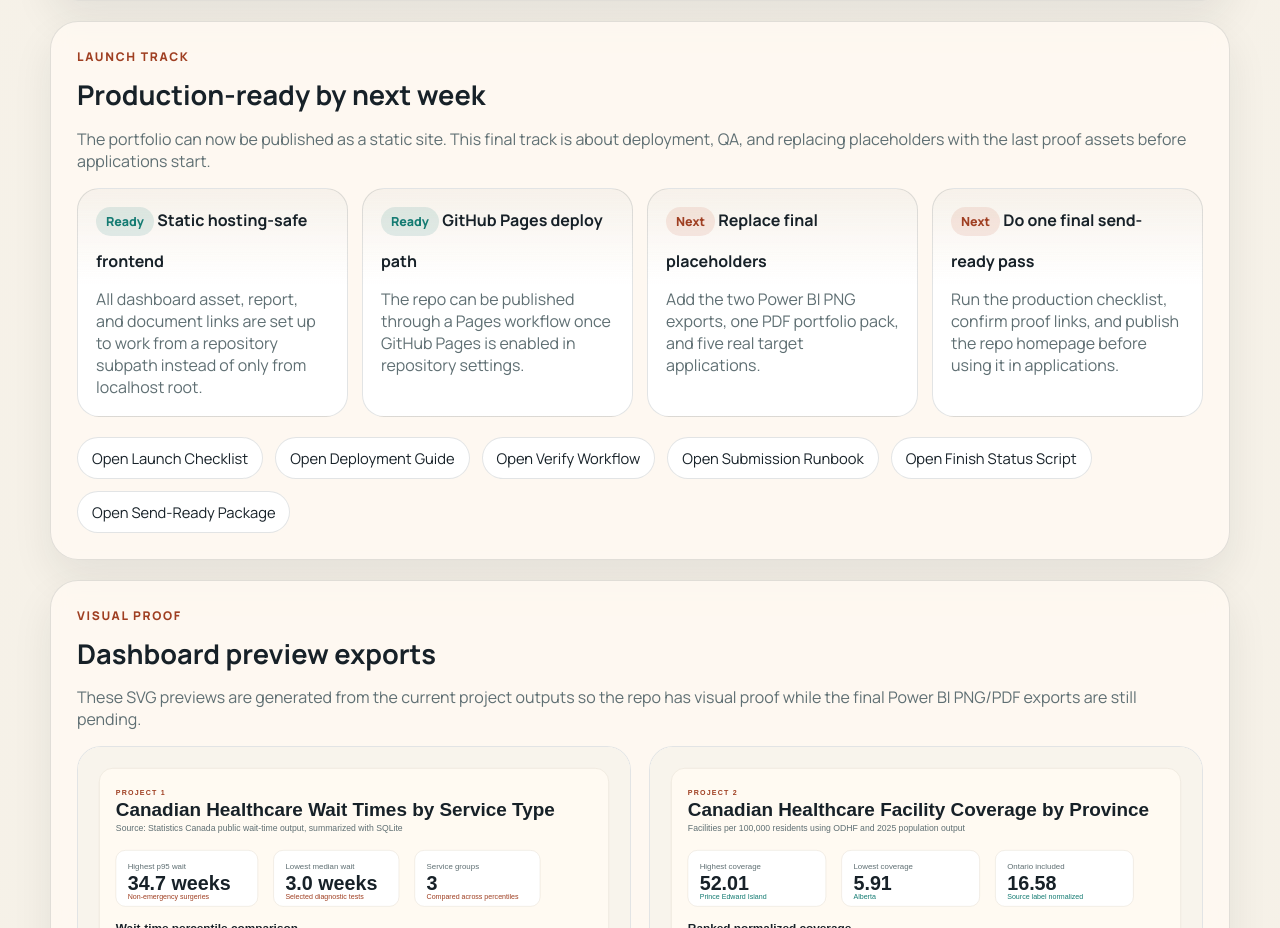
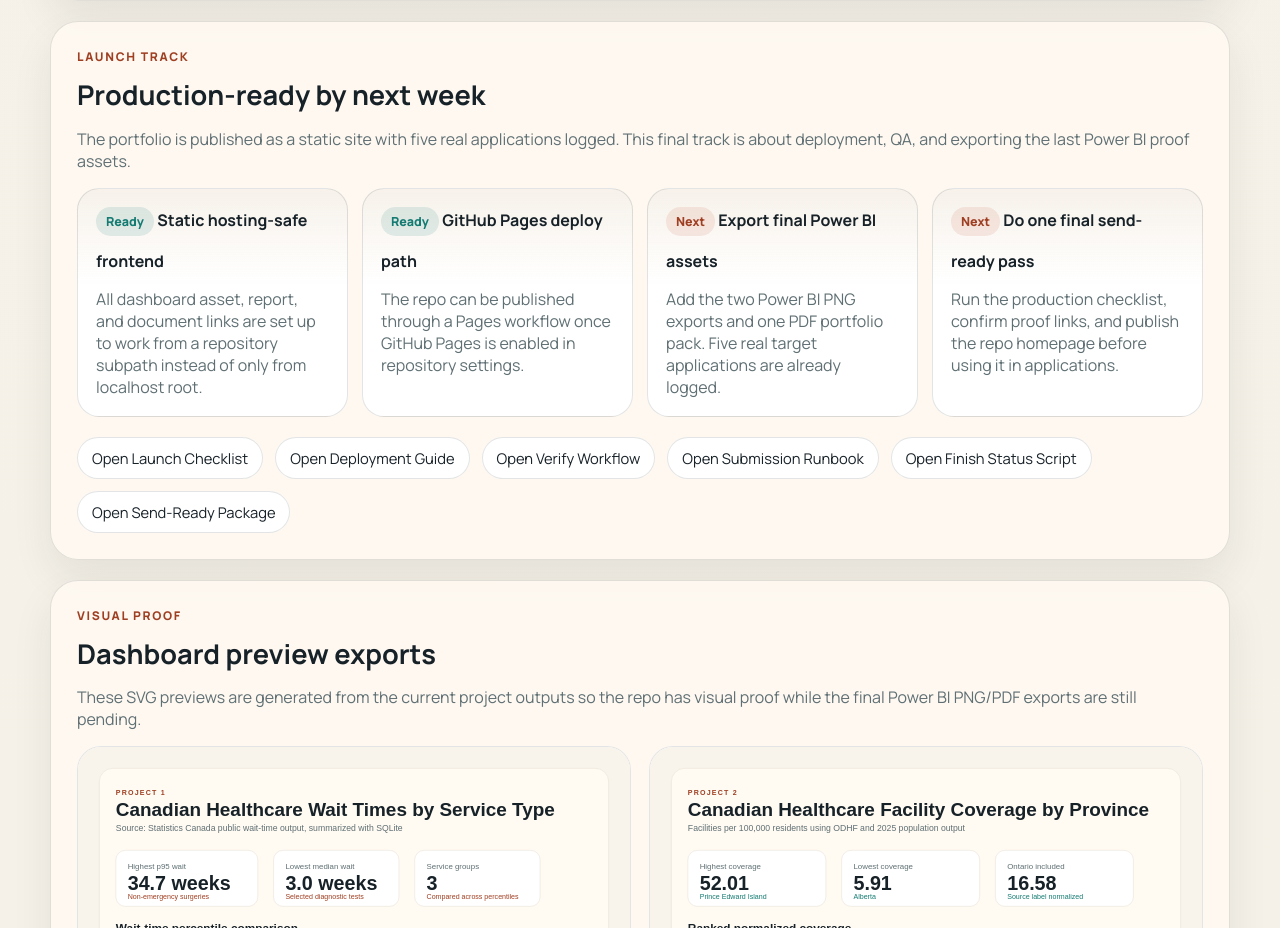
Before and after one commit to Amartya2001-droid/ba-job-canada-tracker, a plain HTML site: page frontend/index.html in a window 1280 px wide. Shown: the part 6883-7811 px from the top of the page. Drawn offline with Linux system fonts and the light colour scheme; no server answers.

Commit message:
Fix stale placeholder copy in Launch Track section

```diff
--- a/frontend/index.html
+++ b/frontend/index.html
@@ -479,9 +479,9 @@
             <h2>Production-ready by next week</h2>
           </div>
           <p class="section-text">
-            The portfolio can now be published as a static site. This final
-            track is about deployment, QA, and replacing placeholders with the
-            last proof assets before applications start.
+            The portfolio is published as a static site with five real
+            applications logged. This final track is about deployment, QA,
+            and exporting the last Power BI proof assets.
           </p>
           <div class="launch-grid">
             <article class="launch-card">
@@ -503,10 +503,10 @@
             </article>
             <article class="launch-card">
               <span class="board-status next">Next</span>
-              <strong>Replace final placeholders</strong>
+              <strong>Export final Power BI assets</strong>
               <p>
-                Add the two Power BI PNG exports, one PDF portfolio pack, and
-                five real target applications.
+                Add the two Power BI PNG exports and one PDF portfolio pack.
+                Five real target applications are already logged.
               </p>
             </article>
             <article class="launch-card">
```
